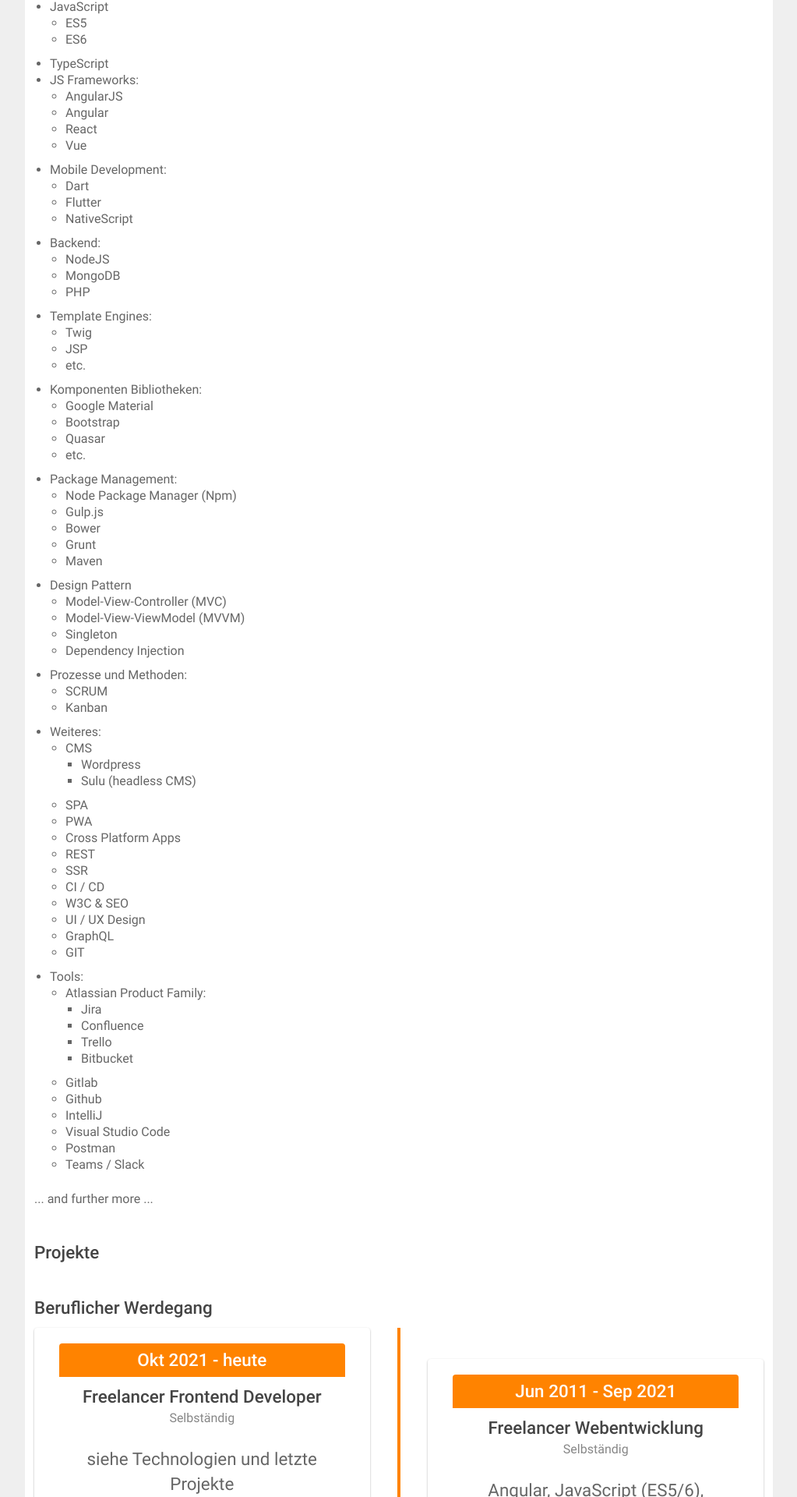
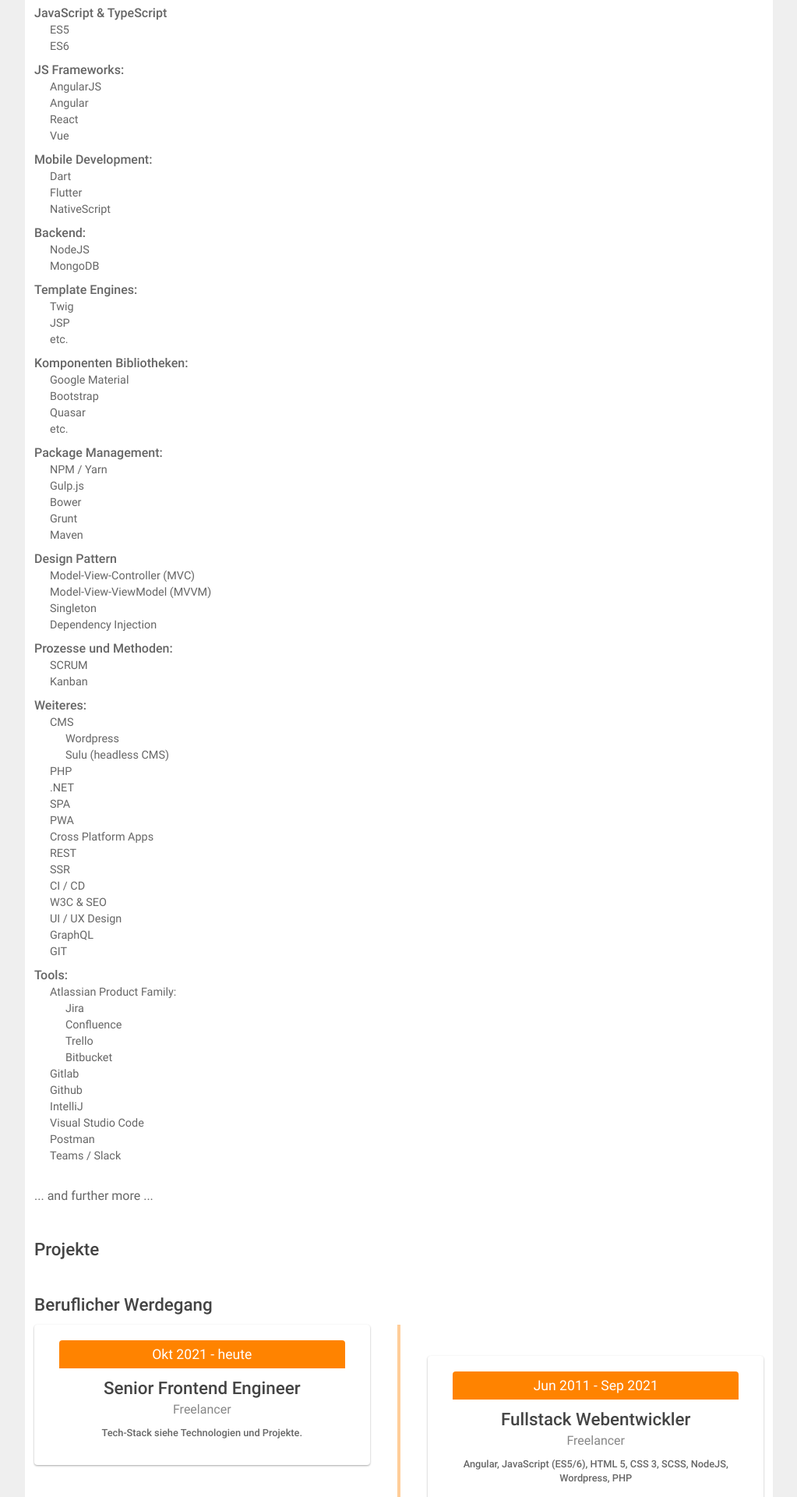
Before and after one commit to heikoellerbrock/my-website, an Angular app: page / in a window 1280 px wide. Shown: the part 1619-3539 px from the top of the page at 78% size, without its empty margins (128-1151 px from the left). Built offline with nearby package versions, Linux system fonts and the light colour scheme.

Commit message:
Mobile: Work Experience

```diff
--- a/src/modules/content/components/technologies/technologies.component.html
+++ b/src/modules/content/components/technologies/technologies.component.html
@@ -9,13 +9,12 @@
     </ul>
   </li>
   <li>
-    JavaScript
+    JavaScript & TypeScript
     <ul>
       <li>ES5</li>
       <li>ES6</li>
     </ul>
   </li>
-  <li>TypeScript</li>
   <li>
     JS Frameworks:
     <ul>
@@ -38,7 +37,6 @@
     <ul>
       <li>NodeJS</li>
       <li>MongoDB</li>
-      <li>PHP</li>
     </ul>
   </li>
   <li>
@@ -61,7 +59,7 @@
   <li>
     Package Management:
     <ul>
-      <li>Node Package Manager (Npm)</li>
+      <li>NPM / Yarn</li>
       <li>Gulp.js</li>
       <li>Bower</li>
       <li>Grunt</li>
@@ -94,6 +92,8 @@
           <li>Sulu (headless CMS)</li>
         </ul>
       </li>
+      <li>PHP</li>
+      <li>.NET</li>
       <li>SPA</li>
       <li>PWA</li>
       <li>Cross Platform Apps</li>
--- a/src/modules/content/components/technologies/technologies.component.scss
+++ b/src/modules/content/components/technologies/technologies.component.scss
@@ -5,4 +5,33 @@
   width: 100%;
   flex-direction: column;
   padding: 0 $space-phone 32px;
+
+  ul {
+    margin: 0 0 32px 0;
+    list-style-type: none;
+    padding: 0;
+
+    li {
+      font-weight: 500;
+      margin: 0;
+
+      & + li {
+        margin-top: 12px;
+      }
+
+      ul {
+        padding-left: 20px;
+        margin: 4px 0 0 0;
+
+        li {
+          font-weight: 400;
+          font-size: .9rem;
+
+          & + li {
+            margin-top: 4px;
+          }
+        }
+      }
+    }
+  }
 }
--- a/src/modules/content/services/content.service.ts
+++ b/src/modules/content/services/content.service.ts
@@ -8,30 +8,30 @@
     {
       yearStart: new Date(2021, 9),
       yearEnd: new Date(),
-      company: "Selbständig",
-      title: "Freelancer Frontend Developer",
-      technologies: "siehe Technologien und letzte Projekte"
+      company: "Freelancer",
+      title: "Senior Frontend Engineer",
+      technologies: "Tech-Stack siehe Technologien und Projekte."
     },
     {
       yearStart: new Date(2011, 5),
       yearEnd: new Date(2021, 8),
-      company: "Selbständig",
-      title: "Freelancer Webentwicklung",
-      technologies: "Angular, JavaScript (ES5/6), HTML 5, CSS 3, SCSS, NodeJS, Wordpress"
+      company: "Freelancer",
+      title: "Fullstack Webentwickler",
+      technologies: "Angular, JavaScript (ES5/6), HTML 5, CSS 3, SCSS, NodeJS, Wordpress, PHP"
     },
     {
       yearStart: new Date(2019, 9),
       yearEnd: new Date(2021, 11),
       company: "brandung GmbH",
       title: "Business Director",
-      technologies: "siehe Technologien und letzte Projekte"
+      technologies: "Tech-Stack siehe Technologien und Projekte."
     },
     {
       yearStart: new Date(2018, 11),
       yearEnd: new Date(2019, 9),
       company: "brandung GmbH",
       title: "Teamleiter Frontend",
-      technologies: "siehe Technologien und letzte Projekte"
+      technologies: "Tech-Stack siehe Technologien und Projekte."
     },
     {
       yearStart: new Date(2017, 6),
--- a/src/modules/ui-timeline/components/timeline-item/timeline-item.component.scss
+++ b/src/modules/ui-timeline/components/timeline-item/timeline-item.component.scss
@@ -18,11 +18,11 @@
     text-align: center;
     margin-bottom: $space-phone;
     color: #fff;
-    font-weight: 500;
     background-color: $color-secondary;
     padding: $space-phone / 2 0;
     border-top-left-radius: 4px;
     border-top-right-radius: 4px;
+    font-size: 1.1rem;
   }
 
   .content {
@@ -36,7 +36,7 @@
 
   h3 {
     padding: 0;
-    margin: 0 0 28px 0;
+    margin: 0 0 12px 0;
     font-size: 1rem;
     color: #878787;
     text-align: center;
@@ -44,6 +44,8 @@
 
   p.technologies {
     text-align: center;
+    font-size: .8rem;
+    font-weight: 500;
   }
 
 
--- a/src/modules/ui-timeline/components/timeline/timeline.component.scss
+++ b/src/modules/ui-timeline/components/timeline/timeline.component.scss
@@ -12,7 +12,7 @@
     top: 0;
     left: 50%;
     margin-left: -2px;
-    background-color: $color-secondary;
+    background-color: $color-secondary-l30;
   }
 
   .timeline-items {
--- a/src/styles/_variables.scss
+++ b/src/styles/_variables.scss
@@ -2,6 +2,7 @@
 $big-stone: rgba(26, 46, 68, 1);
 $cornflower-blue: rgba(100, 149, 237, 1);
 $flush-orange: rgba(255, 131, 0, 1);
+$abbey: rgba(76, 79, 86, 1);
 
 // SPACES
 $space-phone: 12px;
@@ -18,5 +19,6 @@
 
 $color-primary: $big-stone;
 $color-secondary: $flush-orange;
+$color-secondary-l30: lighten($flush-orange, 30%);
 $color-blue: $cornflower-blue;
 $color-blue-transparent: rgba(100, 149, 237, .3);
```
